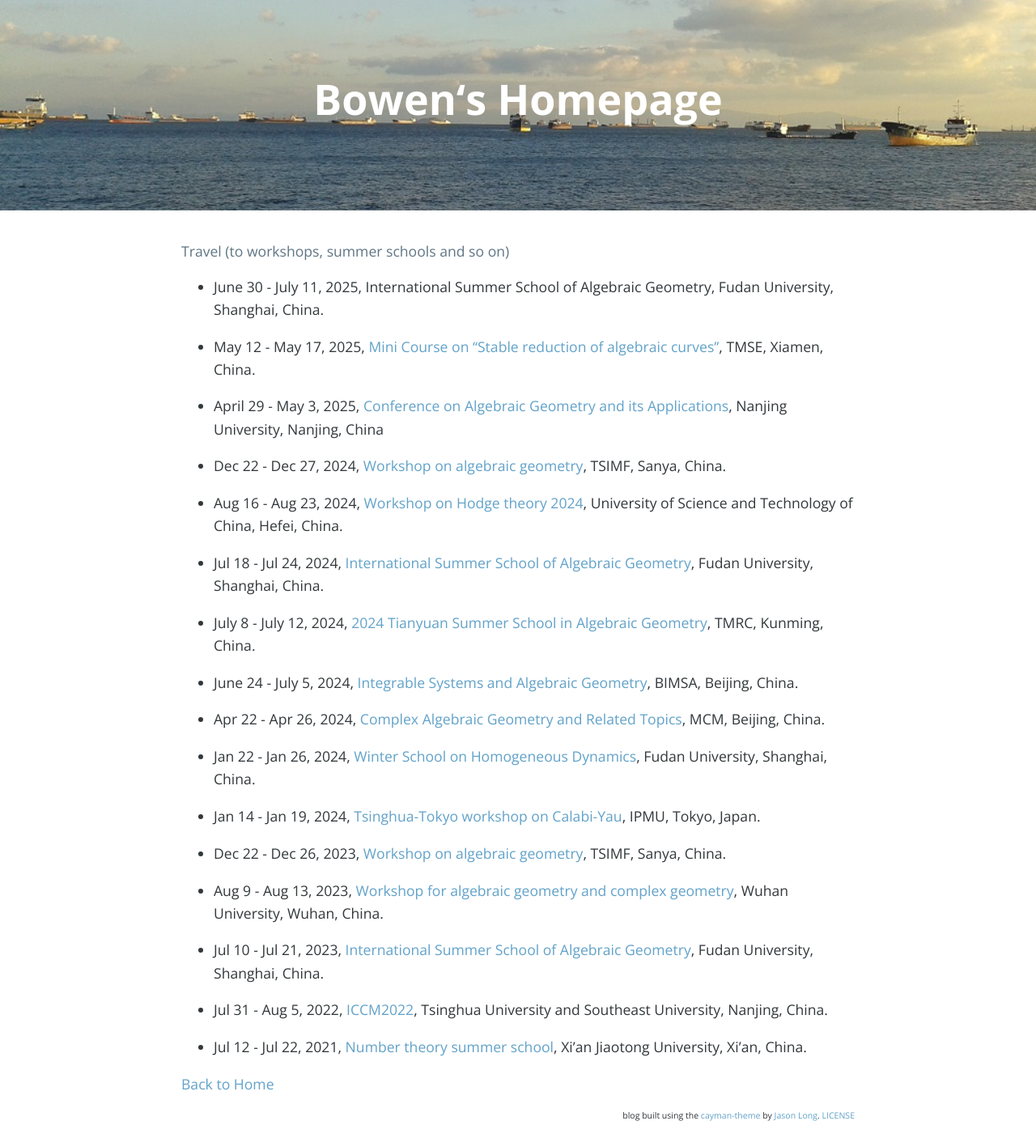
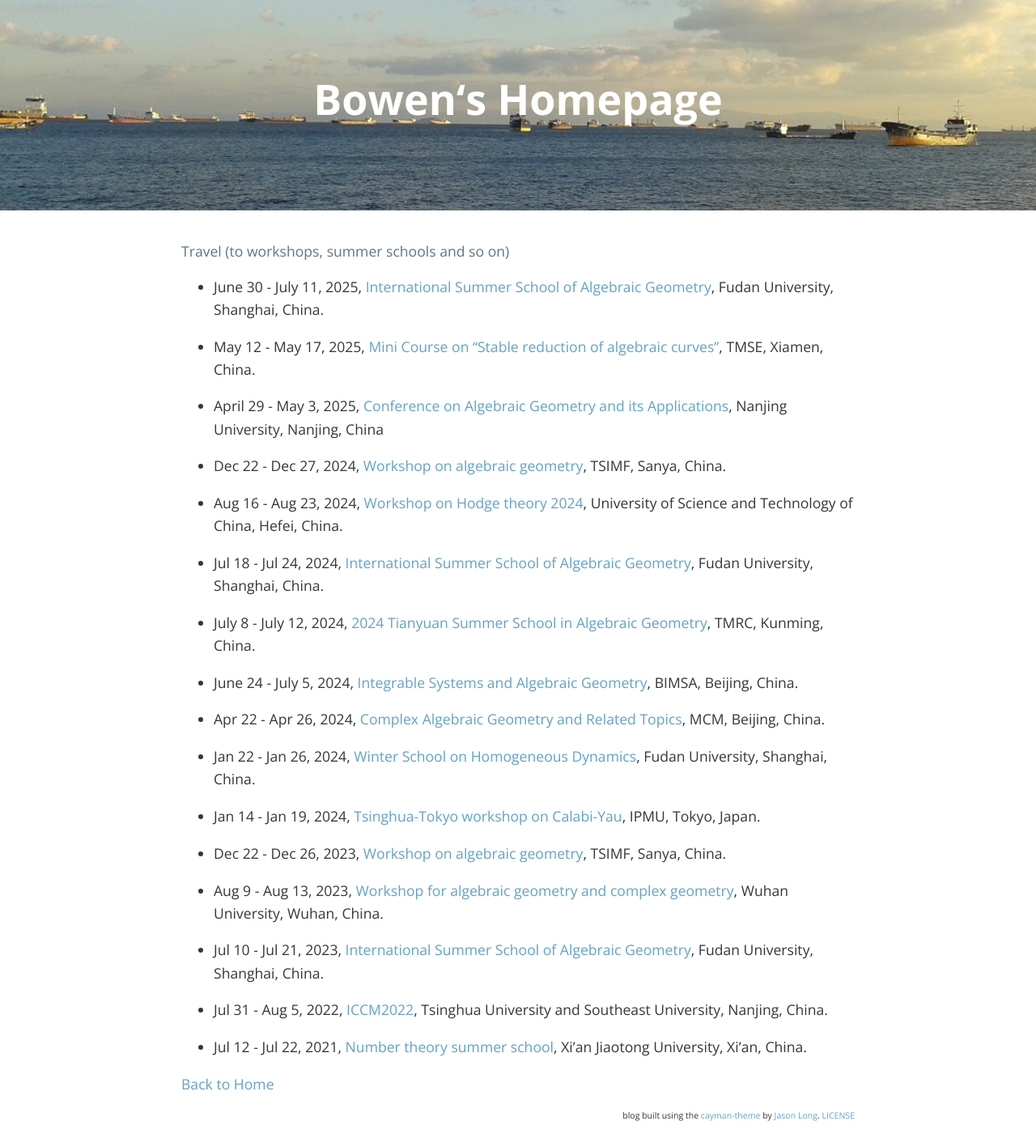
Before and after one commit to bowenl-math/bowenl-math.github.io, a Jekyll site: the page built from travel.md, in a window 1280 px wide. Shown: the whole page at 81% size. Built offline with Jekyll 4.4.1, drawn with Linux system fonts in a browser that asks for light colours; nearby versions of some CDN libraries; our own code applies the rules of GitHub Pages for plain Markdown files; comment, search, counter and statistics services are not loaded; some of the changed lines change nothing that is shown.

Commit message:
Update travel.md

```diff
--- a/travel.md
+++ b/travel.md
@@ -1,5 +1,5 @@
 #### Travel (to workshops, summer schools and so on)
-* June 30 - July 11, 2025, International Summer School of Algebraic Geometry, Fudan University, Shanghai, China.
+* June 30 - July 11, 2025, [International Summer School of Algebraic Geometry](https://scms.fudan.edu.cn/info/5753/9971.htm), Fudan University, Shanghai, China.
 
 * May 12 - May 17, 2025, [Mini Course on ''Stable reduction of algebraic curves''](https://tianyuan.xmu.edu.cn/cn/MiniCourses/3732.html), TMSE, Xiamen, China.
 
```
